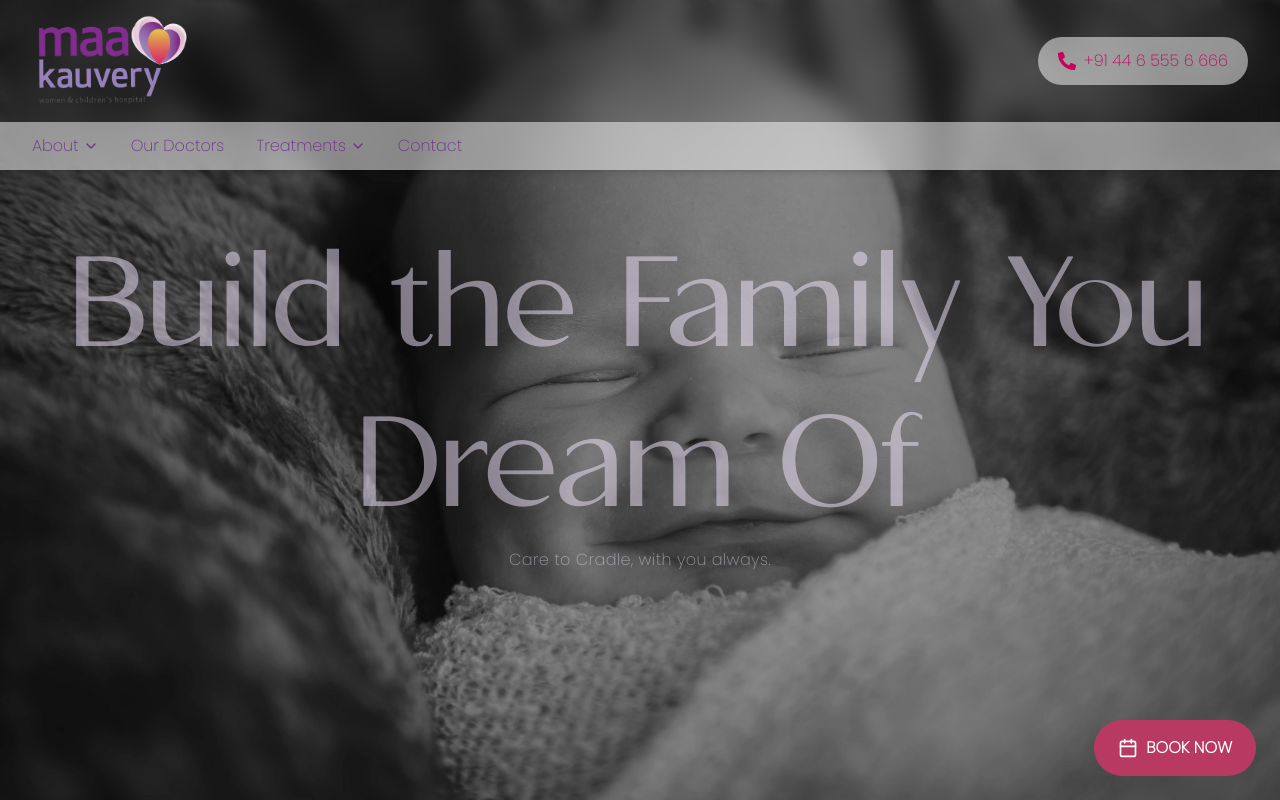
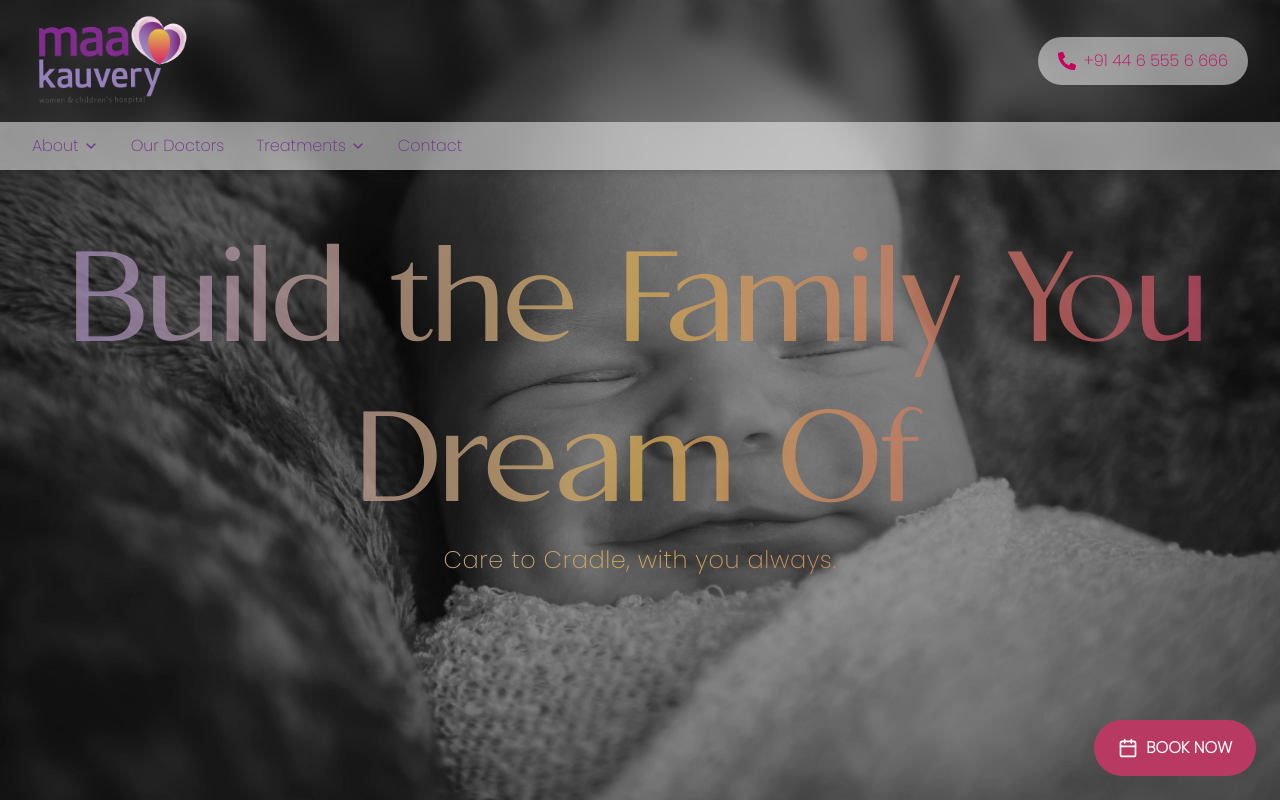
Before and after one commit to rootdisha/maa-kauvery, a React (Vite) app: page / in a window 1280 px wide. Shown: the top 800 px of the page. Built offline with nearby package versions, Linux system fonts and the light colour scheme.

Commit message:
hero text gradient

```diff
--- a/src/Components/HeroSection.jsx
+++ b/src/Components/HeroSection.jsx
@@ -25,12 +25,13 @@ export default function HeroSection() {
 
       {/* Foreground text */}
       <div className="relative z-10 text-center">
-
-        <h1 className="text-9xl font-[hng] text-purple-100/50 leading-tight tracking-wide">
+          <h1 className="text-9xl font-[hng] leading-tight tracking-wide bg-gradient-to-r from-[#9781bc]/80 via-[#D2A855]/80 to-[#B83A63]/80 bg-clip-text text-transparent">
             Build the Family You Dream Of
           </h1>
-
-          <h3 className='text-purple-100/50 leading-tight tracking-wide'>Care to Cradle, with you always.</h3>
+          {/* <h2 className='text-purple-100/50 leading-tight tracking-wide'> */}
+          <h2 className="text-2xl leading-tight tracking-wide bg-gradient-to-r from-[#9781bc] via-[#D2A855] to-[#B83A63] bg-clip-text text-transparent">
+            Care to Cradle, with you always.
+          </h2>
 
       </div>
     </div>
```
